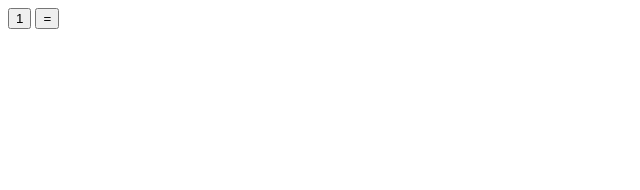
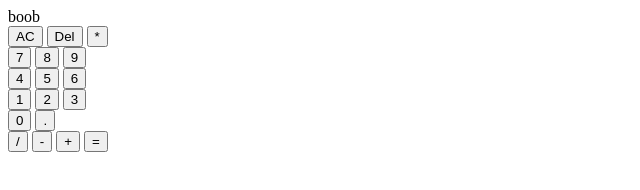
Before and after one commit to qtrfx/odin-basic-calculator, a plain HTML site: page index.html in a window 1280 px wide. Shown: the whole page, without its empty margins (0-640 px from the left). Drawn offline with Linux system fonts and the light colour scheme.

Commit message:
feat: add calculator layout

```diff
--- a/index.html
+++ b/index.html
@@ -9,10 +9,40 @@
   <body>
     <div class="app-container">
       <div class="calculator-container">
-        <div class="calculator-display"></div>
+        <div class="calculator-display">boob</div>
         <div class="keypad">
-          <button>1</button>
-          <button>=</button>
+          <div class="keypad-left">
+            <div class="first-row">
+              <button class="key key-clear">AC</button>
+              <button class="key key-delete">Del</button>
+              <button class="key operator-key">*</button>
+            </div>
+            <div class="second-row">
+              <button class="key number-key">7</button>
+              <button class="key number-key">8</button>
+              <button class="key number-key">9</button>
+            </div>
+            <div class="third-row">
+              <button class="key number-key">4</button>
+              <button class="key number-key">5</button>
+              <button class="key number-key">6</button>
+            </div>
+            <div class="fourth-row">
+              <button class="key number-key">1</button>
+              <button class="key number-key">2</button>
+              <button class="key number-key">3</button>
+            </div>
+            <div class="fifth-row">
+              <button class="key number-key">0</button>
+              <button class="key period-key">.</button>
+            </div>
+          </div>
+          <div class="keypad-right">
+            <button class="key operator-key">/</button>
+            <button class="key operator-key">-</button>
+            <button class="key operator-key">+</button>
+            <button class="key calculate-key">=</button>
+          </div>
         </div>
       </div>
     </div>
```
